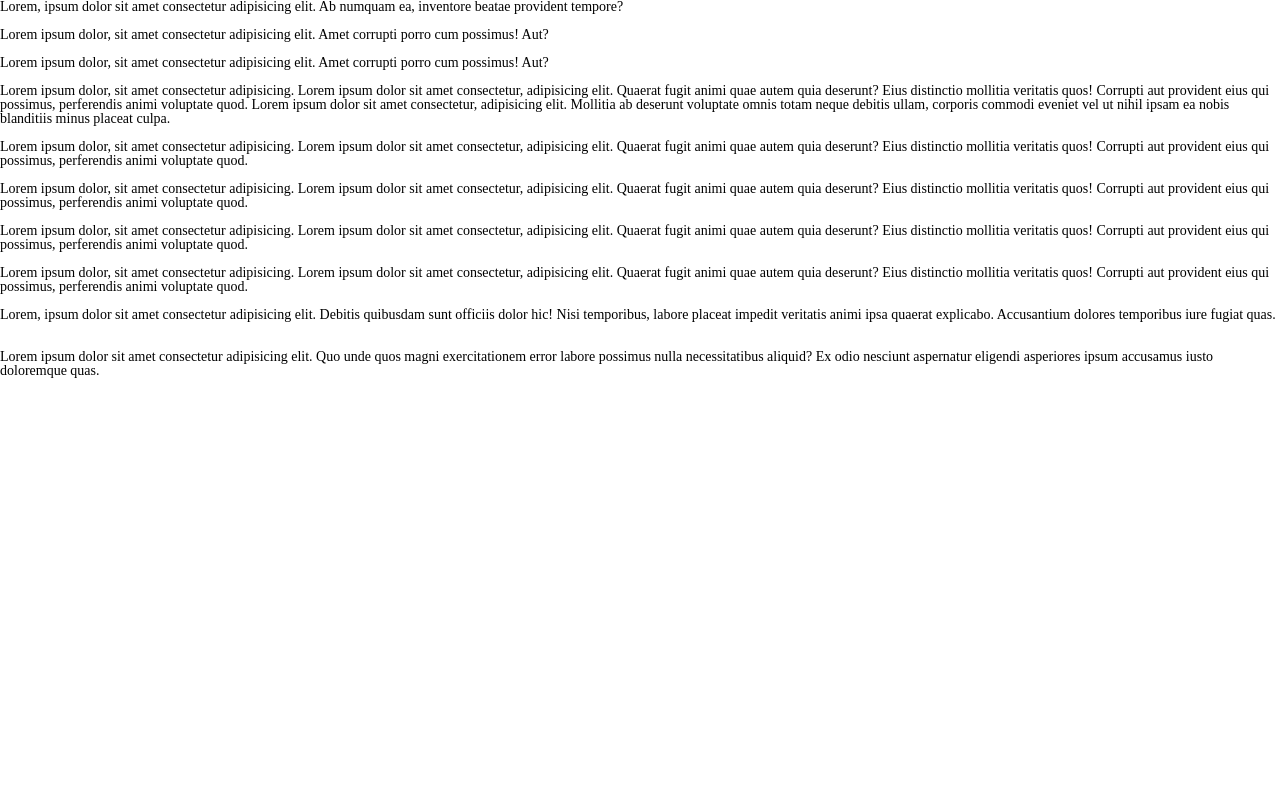
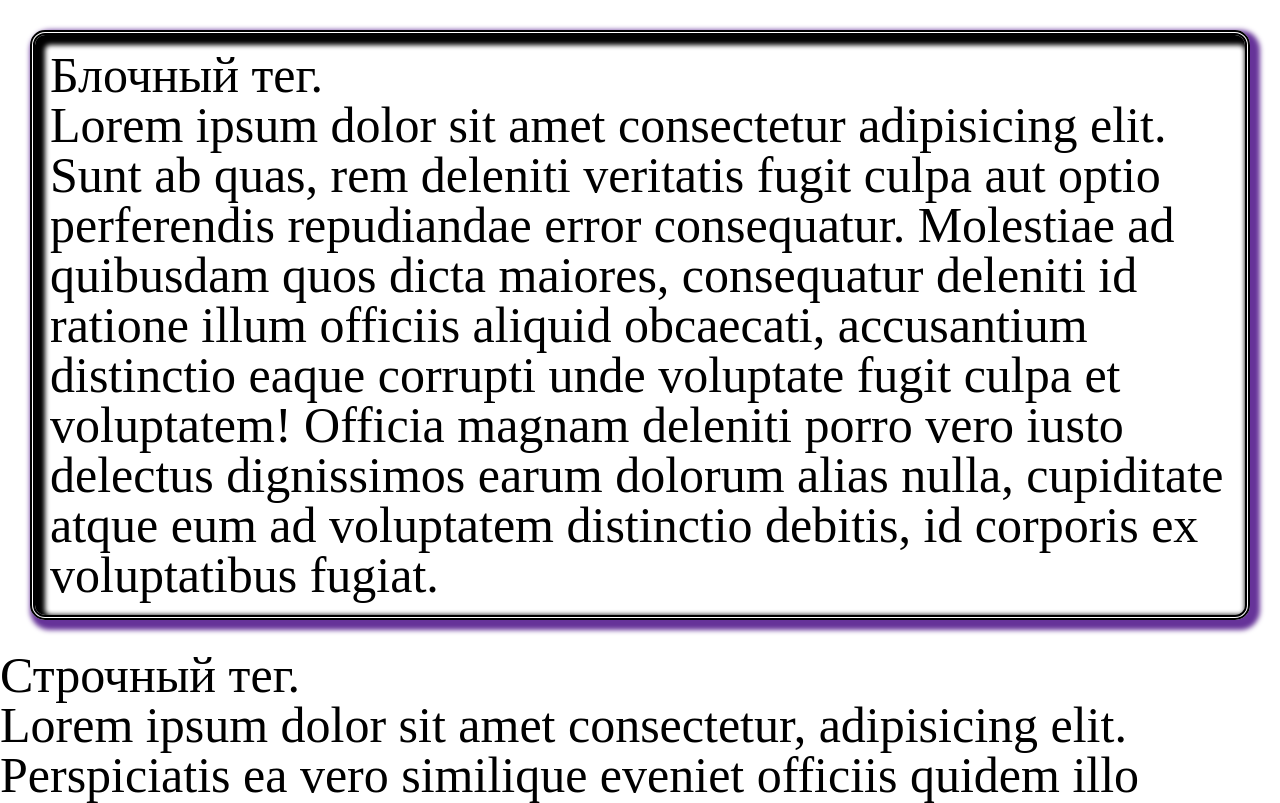
Before and after one commit to MVKalachev/myprojectcss_dz_bg, a plain HTML site: page index.html in a window 1280 px wide. Shown: the top 803 px of the page. Drawn offline with Linux system fonts and the light colour scheme.

Commit message:
проба2

```diff
--- a/index.html
+++ b/index.html
@@ -21,59 +21,18 @@
 <!-- Page body displayed -->
 
 <body>
+	<div class="exampl-block">
+		Блочный тег. <br>
+		Lorem ipsum dolor sit amet consectetur adipisicing elit. Sunt ab quas, rem deleniti veritatis fugit culpa aut optio perferendis repudiandae error consequatur. Molestiae ad quibusdam quos dicta maiores, consequatur deleniti id ratione illum officiis aliquid obcaecati, accusantium distinctio eaque corrupti unde voluptate fugit culpa et voluptatem! Officia magnam deleniti porro vero iusto delectus dignissimos earum dolorum alias nulla, cupiditate atque eum ad voluptatem distinctio debitis, id corporis ex voluptatibus fugiat.
+	</div>
+
+	<span class="example-strong">
+		Строчный тег. <br>
+		Lorem ipsum dolor sit amet consectetur, adipisicing elit. Perspiciatis ea vero similique eveniet officiis quidem illo reprehenderit. Fuga nostrum quibusdam, eos recusandae exercitationem vel dolorem qui quae, distinctio, at atque!
+	</span>
+
 	<p>
-		Lorem, ipsum dolor sit amet consectetur adipisicing elit. Ab numquam ea, inventore beatae provident tempore?
+		<img class="example-img" src="img/яя.webp" alt="">
 	</p>
-	<br>
-	<p class="arial">
-		Lorem ipsum dolor, sit amet consectetur adipisicing elit. Amet corrupti porro cum possimus! Aut?
-	</p>
-
-	<br>
-	<p class="fw">
-		Lorem ipsum dolor, sit amet consectetur adipisicing elit. Amet corrupti porro cum possimus! Aut?
-	</p>
-
-	<br>
-	<p class="text-align">
-		Lorem ipsum dolor, sit amet consectetur adipisicing.
-		Lorem ipsum dolor sit amet consectetur, adipisicing elit. Quaerat fugit animi quae autem quia deserunt? Eius distinctio mollitia veritatis quos! Corrupti aut provident eius qui possimus, perferendis animi voluptate quod.
-		Lorem ipsum dolor sit amet consectetur, adipisicing elit. Mollitia ab deserunt voluptate omnis totam neque debitis ullam, corporis commodi eveniet vel ut nihil ipsam ea nobis blanditiis minus placeat culpa.
-	</p>
-
-	<br>
-	<p class="text-decor">
-		Lorem ipsum dolor, sit amet consectetur adipisicing.
-		Lorem ipsum dolor sit amet consectetur, adipisicing elit. Quaerat fugit animi quae autem quia deserunt? Eius distinctio mollitia veritatis quos! Corrupti aut provident eius qui possimus, perferendis animi voluptate quod.
-	</p>
-
-	<br>
-	<p class="text-shadow">
-		Lorem ipsum dolor, sit amet consectetur adipisicing.
-		Lorem ipsum dolor sit amet consectetur, adipisicing elit. Quaerat fugit animi quae autem quia deserunt? Eius distinctio mollitia veritatis quos! Corrupti aut provident eius qui possimus, perferendis animi voluptate quod.
-		</p>
-
-		<br>
-	<p class="text-ident">
-		Lorem ipsum dolor, sit amet consectetur adipisicing.
-		Lorem ipsum dolor sit amet consectetur, adipisicing elit. Quaerat fugit animi quae autem quia deserunt? Eius distinctio mollitia veritatis quos! Corrupti aut provident eius qui possimus, perferendis animi voluptate quod.
-		</p>
-
-		<br>
-	<p class="letter-spacing">
-		Lorem ipsum dolor, sit amet consectetur adipisicing.
-		Lorem ipsum dolor sit amet consectetur, adipisicing elit. Quaerat fugit animi quae autem quia deserunt? Eius distinctio mollitia veritatis quos! Corrupti aut provident eius qui possimus, perferendis animi voluptate quod.
-		</p>
-
-		<br>
-		<p class= "whitespace">
-			Lorem, ipsum dolor sit amet consectetur adipisicing elit. Debitis quibusdam sunt officiis dolor hic! Nisi temporibus, labore placeat impedit veritatis animi ipsa quaerat explicabo. Accusantium dolores temporibus iure fugiat quas.
-		</p>
-		<br>
-		<br>
-		<p class="lineheight">
-			Lorem ipsum dolor sit amet consectetur adipisicing elit. Quo unde quos magni exercitationem error labore possimus nulla necessitatibus aliquid? Ex odio nesciunt aspernatur eligendi asperiores ipsum accusamus iusto doloremque quas.
-		</p>
-
 </body>
 </html>
```
Also changed, not shown: img/malja.webp (deleted), img/я1.webp (deleted), img/яя.webp (added).
